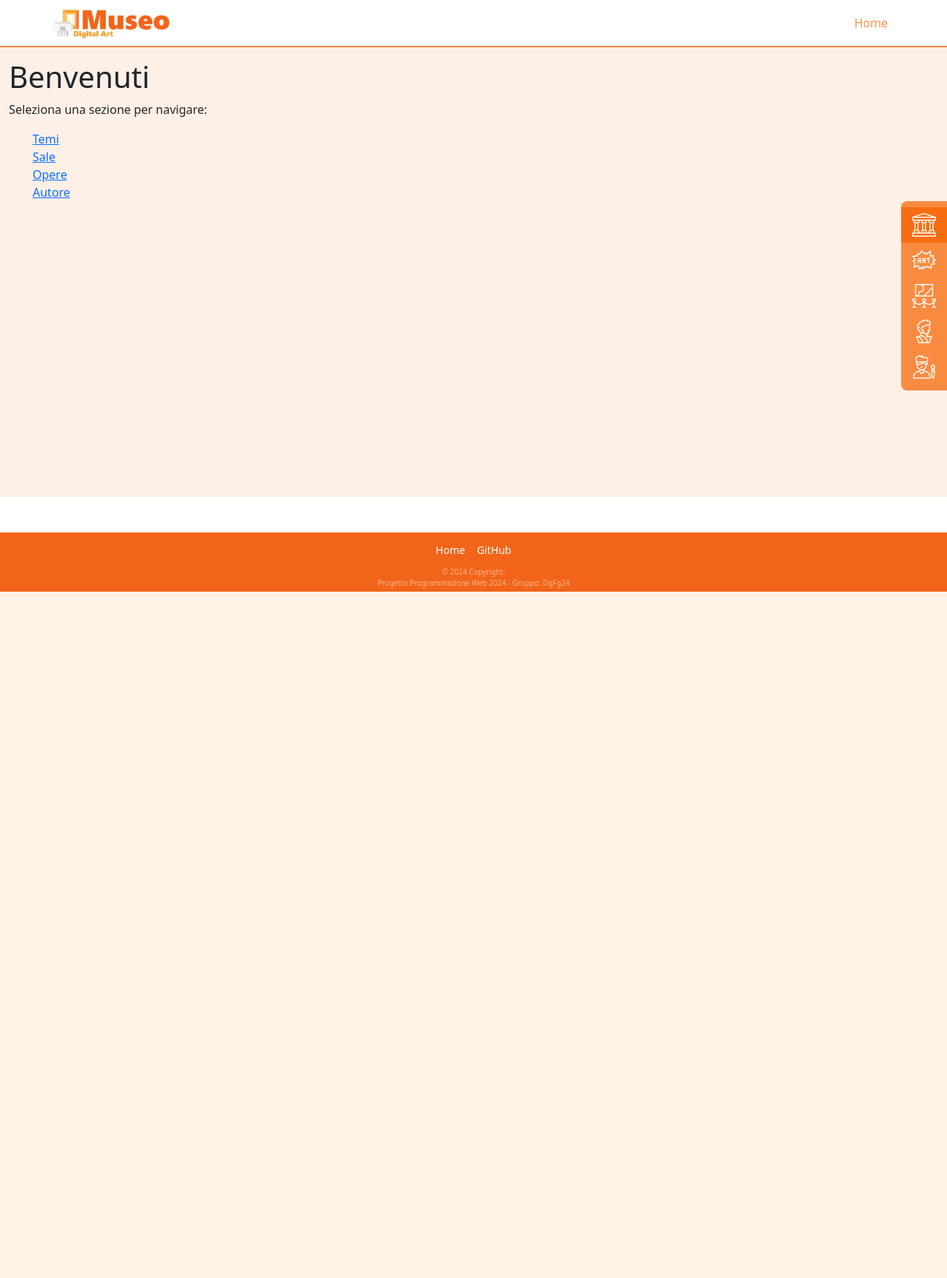
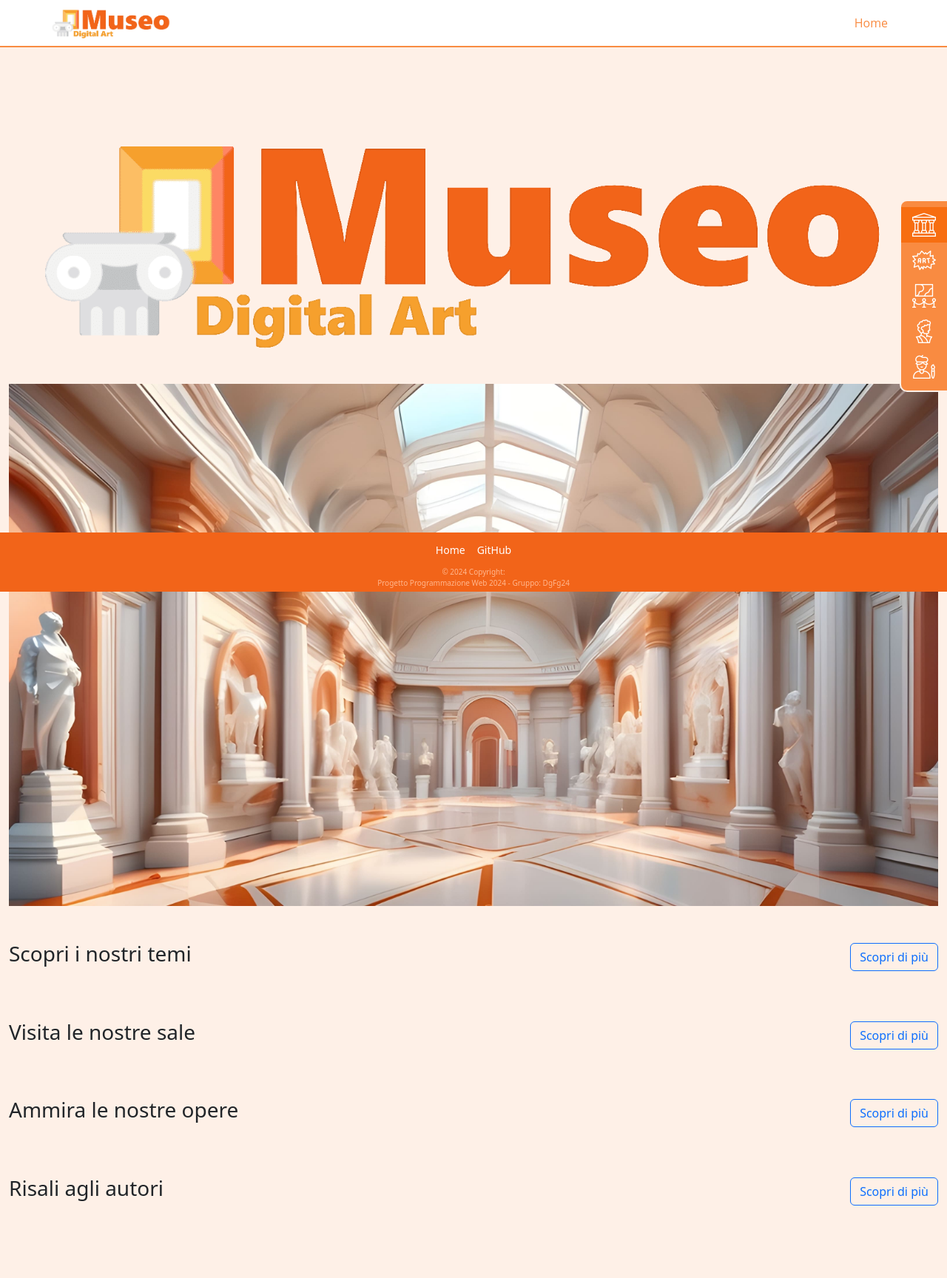
Before and after one commit to DanieleGotti/MUSEO_Digital_Art_2.0, a Django app: page / in a window 1280 px wide. Shown: the whole page at 74% size. Before the commit the page ends 800 px from the top, so only its background shows below. Run offline with Django 5.2, Linux system fonts and the light colour scheme; some libraries are stand-ins or nearby versions.

Commit message:
Home inizio

```diff
--- a/museodigitalart/apps/main/templates/main/autore.html
+++ b/museodigitalart/apps/main/templates/main/autore.html
@@ -634,7 +634,7 @@
             if (messages) {
                 contentContainer.style.paddingTop = '1rem';
             } else {
-                contentContainer.style.paddingTop = '4rem';
+                contentContainer.style.paddingTop = '2rem';
             }
         });
     </script>
--- a/museodigitalart/apps/main/templates/main/home.html
+++ b/museodigitalart/apps/main/templates/main/home.html
@@ -19,15 +19,85 @@
     {% include 'header.html' with page_title="Home" %}
     {% include 'nav.html' %}
 
-    <div class="container-fluid">
-        <h1>Benvenuti</h1>
-        <p>Seleziona una sezione per navigare:</p>
-        <ul>
-            <li><a href="{% url 'tema' %}">Temi</a></li>
-            <li><a href="{% url 'sala' %}">Sale</a></li>
-            <li><a href="{% url 'opera' %}">Opere</a></li>
-            <li><a href="{% url 'autore' %}">Autore</a></li>
-        </ul>
+    <div class="container-fluid my-4">
+
+        <div class="indexIntro text-center mt-5">
+            <div class="indexLogo mb-4">
+                <img class="logoImage img-fluid" src="{% static 'img/logo.png' %}">
+            </div>
+            <img class="indexImage img-fluid" src="{% static 'img/intro.jpg' %}">
+        </div>
+
+        <div class="indexContent mt-5">
+            <div class="panel">
+                <div class="panelTitle d-flex justify-content-between align-items-center">
+                    <h3>Scopri i nostri temi</h3>
+                    <a href="{% url 'tema' %}" class="btn btn-outline-primary">Scopri di più</a>
+                </div>
+                <div class="horizontalScroll d-flex flex-row mt-3" id="temaCards">
+                    {% for codice, descrizione in temi %}
+                    <div class="card mx-2">
+                        <p>Codice Tema: <span>{{ codice }}</span></p>
+                        <p>Descrizione: <a href="{% url 'tema_detail' codice %}">{{ descrizione }}</a></p>
+                    </div>
+                    {% endfor %}
+                </div>
+            </div>
+        </div>
+        <div class="indexContent mt-5">
+            <div class="panel">
+                <div class="panelTitle d-flex justify-content-between align-items-center">
+                    <h3>Visita le nostre sale</h3>
+                    <a href="{% url 'sala' %}" class="btn btn-outline-primary">Scopri di più</a>
+                </div>
+                <div class="horizontalScroll d-flex flex-row mt-3">
+                    {% for numero, nome, numeroOpere in sale %}
+                    <div class="card mx-2">
+                        <p>Numero sala: <span>{{ numero }}</span></p>
+                        <p>Nome sala: <a href="{% url 'sala_detail' numero %}">{{ nome }}</a></p>
+                        <p>Opere esposte: <span>{{ numeroOpere }}</span></p>
+                    </div>
+                    {% endfor %}
+                </div>
+            </div>
+        </div>
+
+        <div class="indexContent mt-5">
+            <div class="panel">
+                <div class="panelTitle d-flex justify-content-between align-items-center">
+                    <h3>Ammira le nostre opere</h3>
+                    <a href="{% url 'opera' %}" class="btn btn-outline-primary">Scopri di più</a>
+                </div>
+                <div class="horizontalScroll d-flex flex-row mt-3">
+                    {% for opera, titolo, nome, cognome in opere %}
+                    <div class="card mx-2">
+                        <p>Codice Opera: <span>{{ opera }}</span></p>
+                        <p>Titolo: <a href="{% url 'opera_detail' opera %}">{{ titolo }}</a></p>
+                        <p>Autore: <span>{{ nome }} {{ cognome }}</span></p>
+                    </div>
+                    {% endfor %}
+                </div>
+            </div>
+        </div>
+
+        <div class="indexContent mt-5">
+            <div class="panel">
+                <div class="panelTitle d-flex justify-content-between align-items-center">
+                    <h3>Risali agli autori</h3>
+                    <a href="{% url 'autore' %}" class="btn btn-outline-primary">Scopri di più</a>
+                </div>
+                <div class="horizontalScroll d-flex flex-row mt-3">
+                    {% for codice, nome, cognome, nazione in autori %}
+                    <div class="card mx-2">
+                        <p>Codice: <span>{{ codice }}</span></p>
+                        <p>Autore: <a href="{% url 'autore_detail' codice %}">{{ nome }} {{ cognome }}</a></p>
+                        <p>Nazione: <span>{{ nazione }}</span></p>
+                    </div>
+                    {% endfor %}
+                </div>
+            </div>
+        </div>
+
     </div>
 
     {% include 'footer.html' %}
```
Also changed, not shown: museodigitalart/db.sqlite3.
